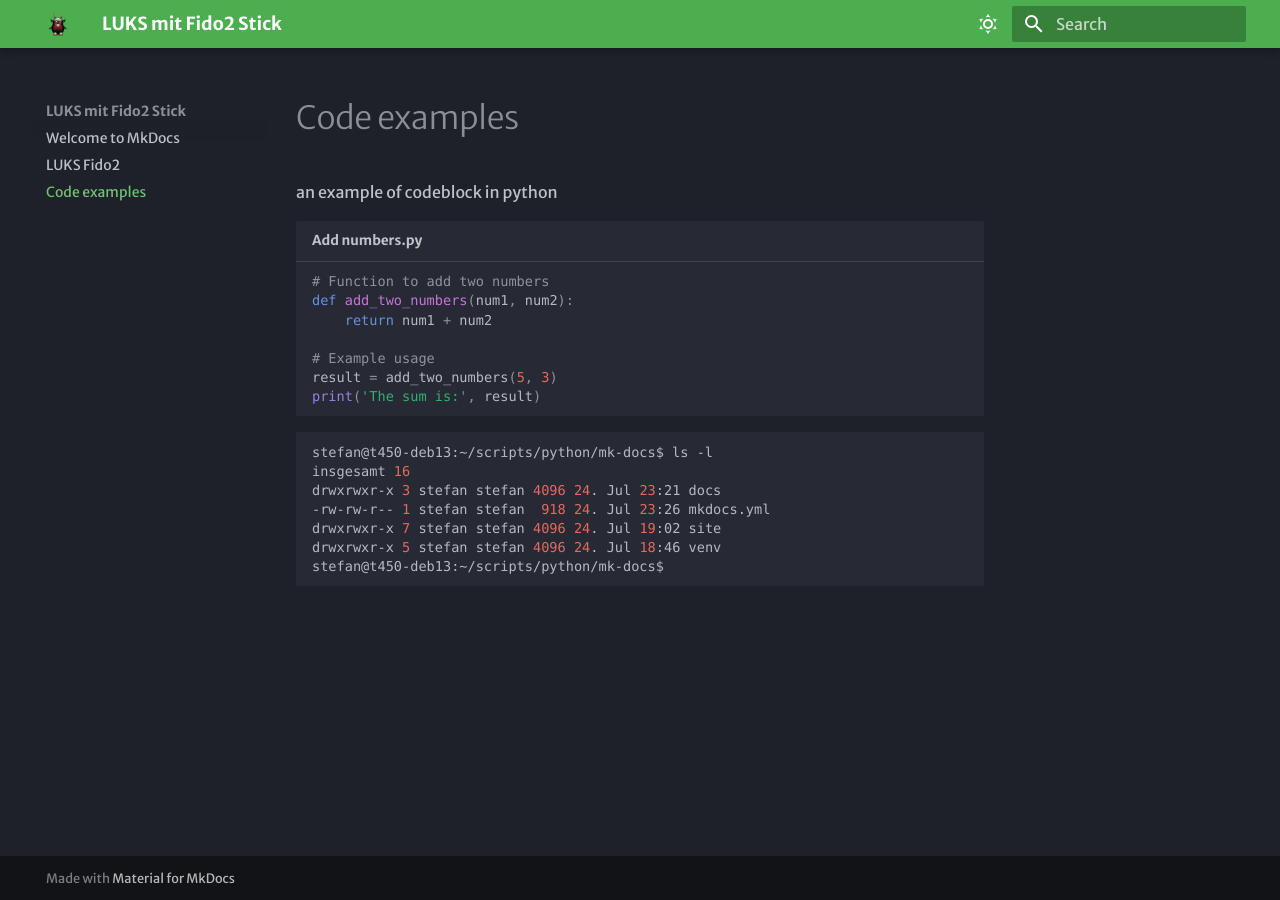
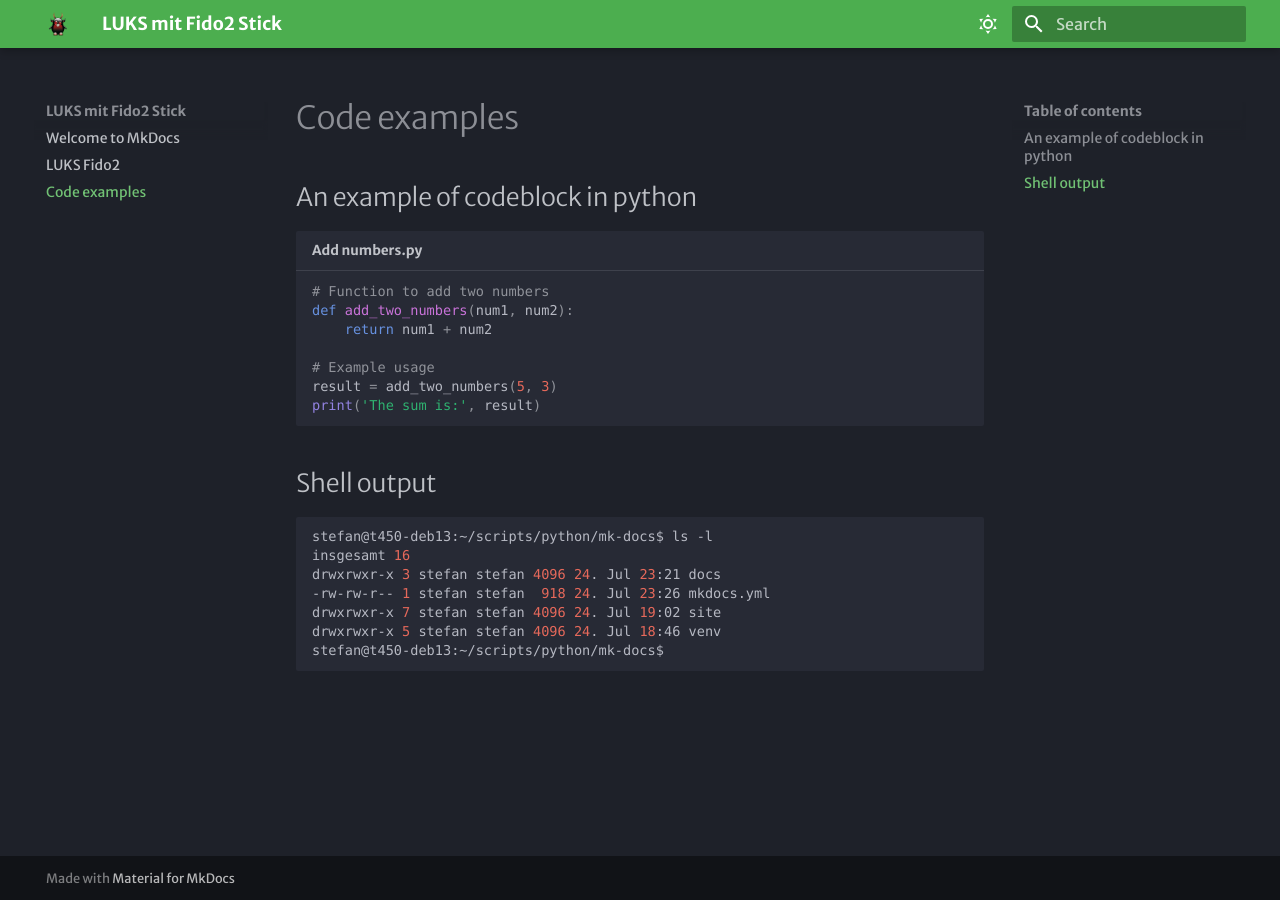
Before and after one commit to triepo/mkdoc-journey, an MkDocs documentation site: the page built from docs/code-examples.md, in a window 1280 px wide. Built offline with MkDocs 1.6.1 and Material for MkDocs 9.7.7, drawn with Linux system fonts in a browser that asks for light colours; some web fonts are replaced.

````diff
--- a/docs/code-examples.md
+++ b/docs/code-examples.md
@@ -1,4 +1,4 @@
-an example of codeblock in python
+## An example of codeblock in python
 
 ```py title="Add numbers.py"
 # Function to add two numbers
@@ -9,7 +9,7 @@
 result = add_two_numbers(5, 3)
 print('The sum is:', result)
 ```
-
+## Shell output
 ```shell
 stefan@t450-deb13:~/scripts/python/mk-docs$ ls -l
 insgesamt 16
````
